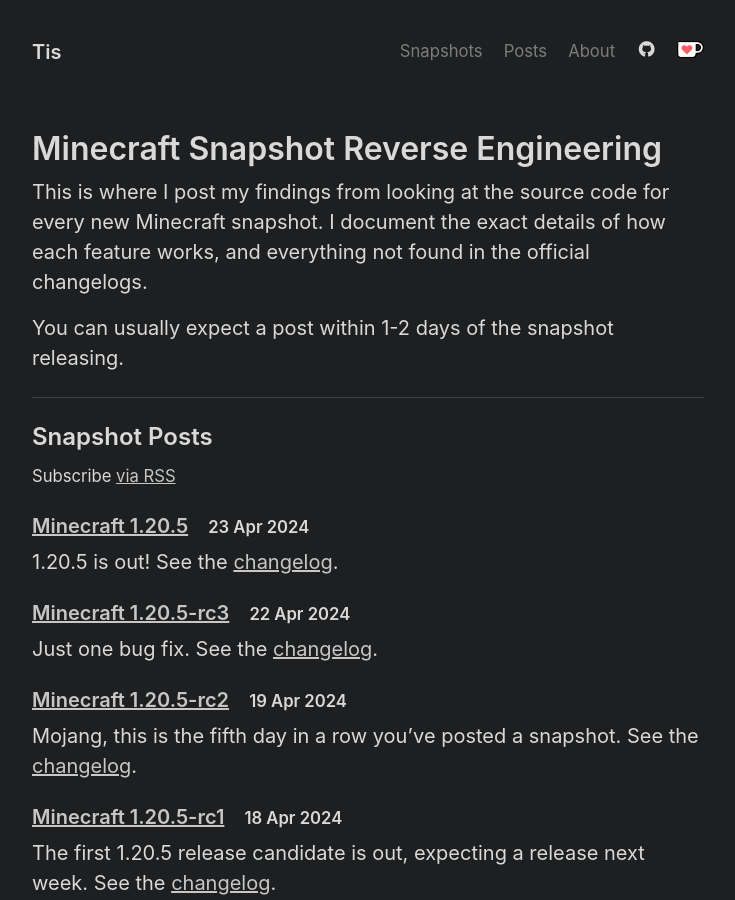
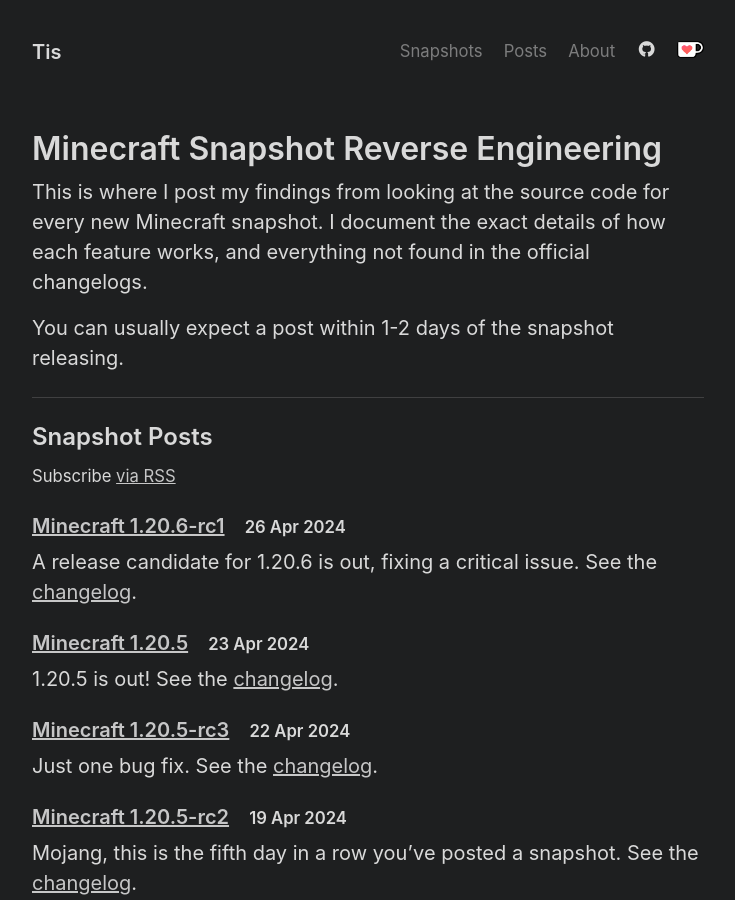
Before and after one commit to Tisawesomeness/tisawesomeness.github.io, a Jekyll site: the page built from snapshots.html, in a window 1280 px wide and 900 px high. Shown: the whole window, without its empty margins (272-1007 px from the left). Built offline with Jekyll 4.4.1, drawn with Linux system fonts in a browser that asks for light colours; comment, search, counter and statistics services are not loaded.

Commit message:
Add 1.20.6-rc1

```diff
--- /dev/null
+++ b/snapshots/_posts/2024-04-26-1-20-6-rc1.md
@@ -0,0 +1,11 @@
+---
+layout: post
+title: "Minecraft 1.20.6-rc1"
+date: 2024-04-26 12:26:21 -0500
+---
+
+A release candidate for 1.20.6 is out, fixing a critical issue. See the [changelog](https://www.minecraft.net/en-us/article/minecraft-1-20-6-release-candidate-1).
+
+## Changes
+
+No other significant changes.
```
Also changed, not shown: snapshots/_posts/2024-04-23-1-20-5.md (+1 -1 lines).
